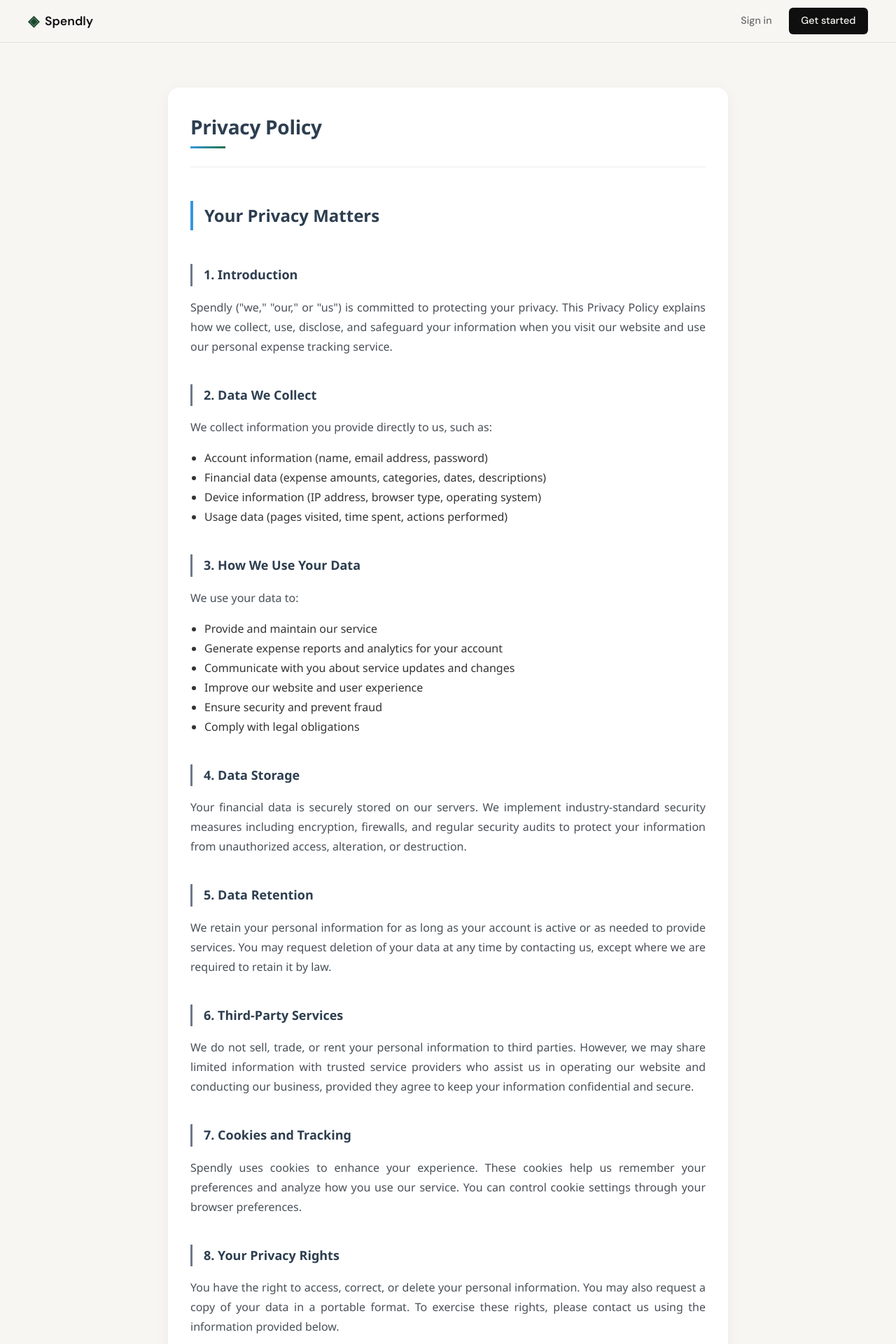
After one commit to prathamverma618/spendly, a Flask app: page /privacy in a window 1280 px wide. The commit adds this page. Shown: the top 1920 px of the page at 70% size. Run offline with Flask 3, Linux system fonts and the light colour scheme.

Commit message:
Add privacy policy page and route
- Create templates/privacy.html with comprehensive privacy policy
- Update base.html footer link from # to /privacy
- Route already existed in app.py

Co-Authored-By: Claude Code <noreply@anthropic.com>

```diff
--- a/app.py
+++ b/app.py
@@ -15,6 +15,12 @@ def landing():
 @app.route('/terms')
 def terms():
     return render_template('terms.html')
+
+
+@app.route('/privacy')
+def privacy_policy():
+    return render_template('privacy.html')
+
 
 @app.route("/register")
 def register():
--- a/templates/base.html
+++ b/templates/base.html
@@ -36,7 +36,7 @@
         <p class="footer-copy">Track every rupee. Own your finances.</p>
         <div class="footer-links">
             <a href="/terms" class="footer-link">Terms and Conditions</a><br>
-            <a href="#" class="footer-link">Privacy Policy</a>
+            <a href="/privacy" class="footer-link">Privacy Policy</a>
         </div>
     </div>
 </footer>
--- /dev/null
+++ b/templates/privacy.html
@@ -0,0 +1,153 @@
+
+{% extends "base.html" %}
+
+{% block title %}Spendly — Privacy Policy{% endblock %}
+
+{% block content %}
+
+
+<section class="terms-section">
+    <div class="terms-container">
+
+        <header class="terms-header">
+            <h1>Privacy Policy</h1>
+        </header>
+
+        <article class="terms-article">
+
+            <section class="terms-intro">
+                <h2>Your Privacy Matters</h2>
+            </section>
+
+            <div class="terms-content">
+
+                <section class="terms-section">
+                    <h3>1. Introduction</h3>
+                    <p>
+                        Spendly ("we," "our," or "us") is committed to protecting
+                        your privacy. This Privacy Policy explains how we collect,
+                        use, disclose, and safeguard your information when you
+                        visit our website and use our personal expense tracking
+                        service.
+                    </p>
+                </section>
+
+                <section class="terms-section">
+                    <h3>2. Data We Collect</h3>
+                    <p>
+                        We collect information you provide directly to us, such as:
+                        <ul style="margin-top: 8px; margin-left: 20px;">
+                            <li>Account information (name, email address, password)</li>
+                            <li>Financial data (expense amounts, categories, dates, descriptions)</li>
+                            <li>Device information (IP address, browser type, operating system)</li>
+                            <li>Usage data (pages visited, time spent, actions performed)</li>
+                        </ul>
+                    </p>
+                </section>
+
+                <section class="terms-section">
+                    <h3>3. How We Use Your Data</h3>
+                    <p>
+                        We use your data to:
+                        <ul style="margin-top: 8px; margin-left: 20px;">
+                            <li>Provide and maintain our service</li>
+                            <li>Generate expense reports and analytics for your account</li>
+                            <li>Communicate with you about service updates and changes</li>
+                            <li>Improve our website and user experience</li>
+                            <li>Ensure security and prevent fraud</li>
+                            <li>Comply with legal obligations</li>
+                        </ul>
+                    </p>
+                </section>
+
+                <section class="terms-section">
+                    <h3>4. Data Storage</h3>
+                    <p>
+                        Your financial data is securely stored on our servers.
+                        We implement industry-standard security measures including
+                        encryption, firewalls, and regular security audits to
+                        protect your information from unauthorized access,
+                        alteration, or destruction.
+                    </p>
+                </section>
+
+                <section class="terms-section">
+                    <h3>5. Data Retention</h3>
+                    <p>
+                        We retain your personal information for as long as your
+                        account is active or as needed to provide services. You
+                        may request deletion of your data at any time by contacting
+                        us, except where we are required to retain it by law.
+                    </p>
+                </section>
+
+                <section class="terms-section">
+                    <h3>6. Third-Party Services</h3>
+                    <p>
+                        We do not sell, trade, or rent your personal information
+                        to third parties. However, we may share limited information
+                        with trusted service providers who assist us in operating
+                        our website and conducting our business, provided they
+                        agree to keep your information confidential and secure.
+                    </p>
+                </section>
+
+                <section class="terms-section">
+                    <h3>7. Cookies and Tracking</h3>
+                    <p>
+                        Spendly uses cookies to enhance your experience. These
+                        cookies help us remember your preferences and analyze
+                        how you use our service. You can control cookie settings
+                        through your browser preferences.
+                    </p>
+                </section>
+
+                <section class="terms-section">
+                    <h3>8. Your Privacy Rights</h3>
+                    <p>
+                        You have the right to access, correct, or delete your
+                        personal information. You may also request a copy of
+                        your data in a portable format. To exercise these rights,
+                        please contact us using the information provided below.
+                    </p>
+                </section>
+
+                <section class="terms-section">
+                    <h3>9. Changes to This Policy</h3>
+                    <p>
+                        We may update this Privacy Policy from time to time to
+                        reflect changes in our practices or for other operational,
+                        legal, or regulatory reasons. We will notify you of any
+                        significant changes by posting the updated policy on our
+                        website.
+                    </p>
+                </section>
+
+                <section class="terms-section">
+                    <h3>10. Data Security</h3>
+                    <p>
+                        While we strive to use commercially acceptable means to
+                        protect your personal information, we cannot guarantee
+                        absolute security. Your use of our service is at your own risk.
+                    </p>
+                </section>
+
+                <section class="terms-section">
+                    <h3>11. Contact Us</h3>
+                    <p>
+                        If you have questions or concerns about this Privacy Policy
+                        or our privacy practices, please contact us at
+                        <a href="mailto:support@spendly.in">
+                            support@spendly.in
+                        </a>
+                    </p>
+                </section>
+
+            </div>
+
+        </article>
+
+    </div>
+</section>
+
+{% endblock %}
```
